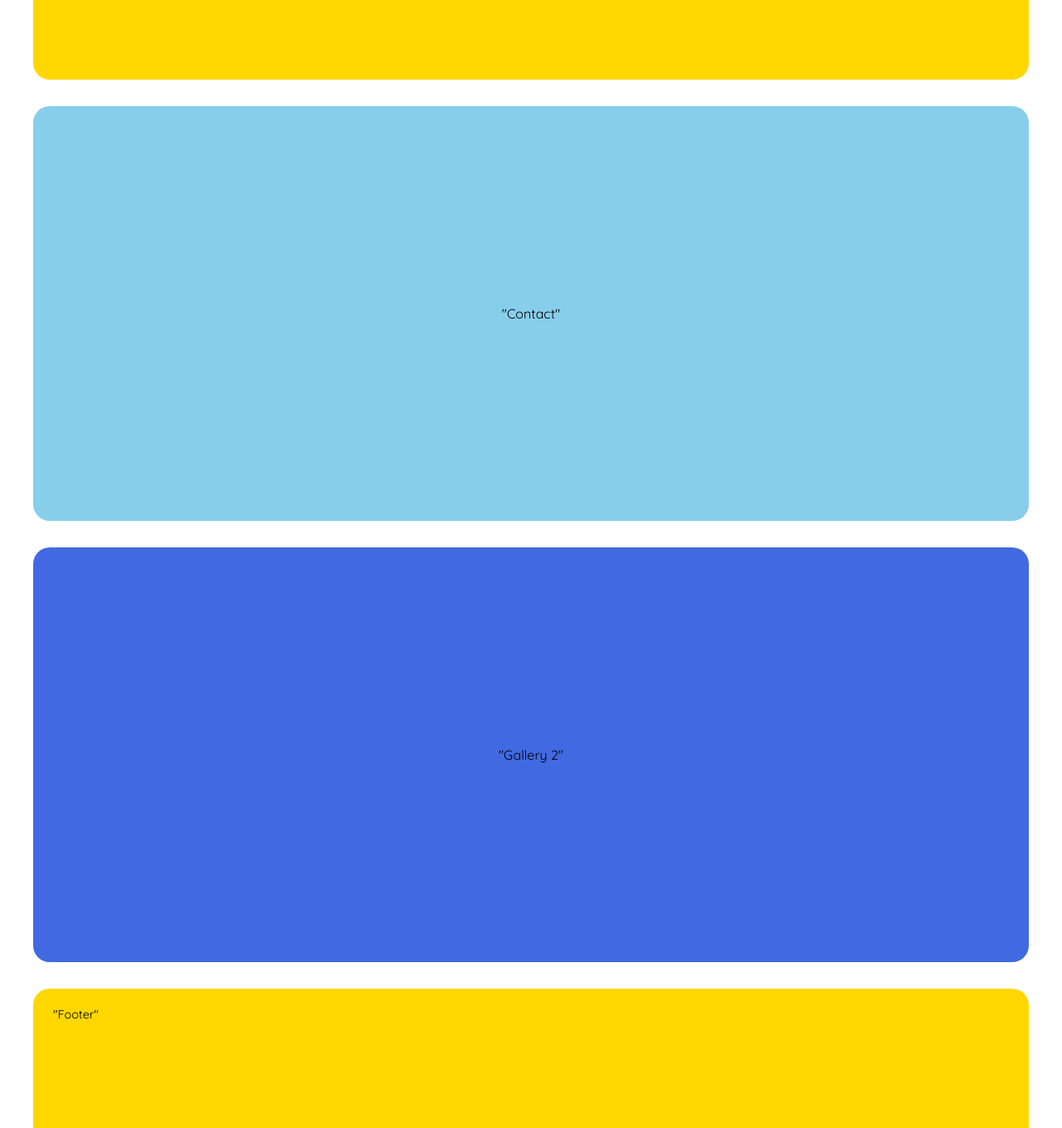
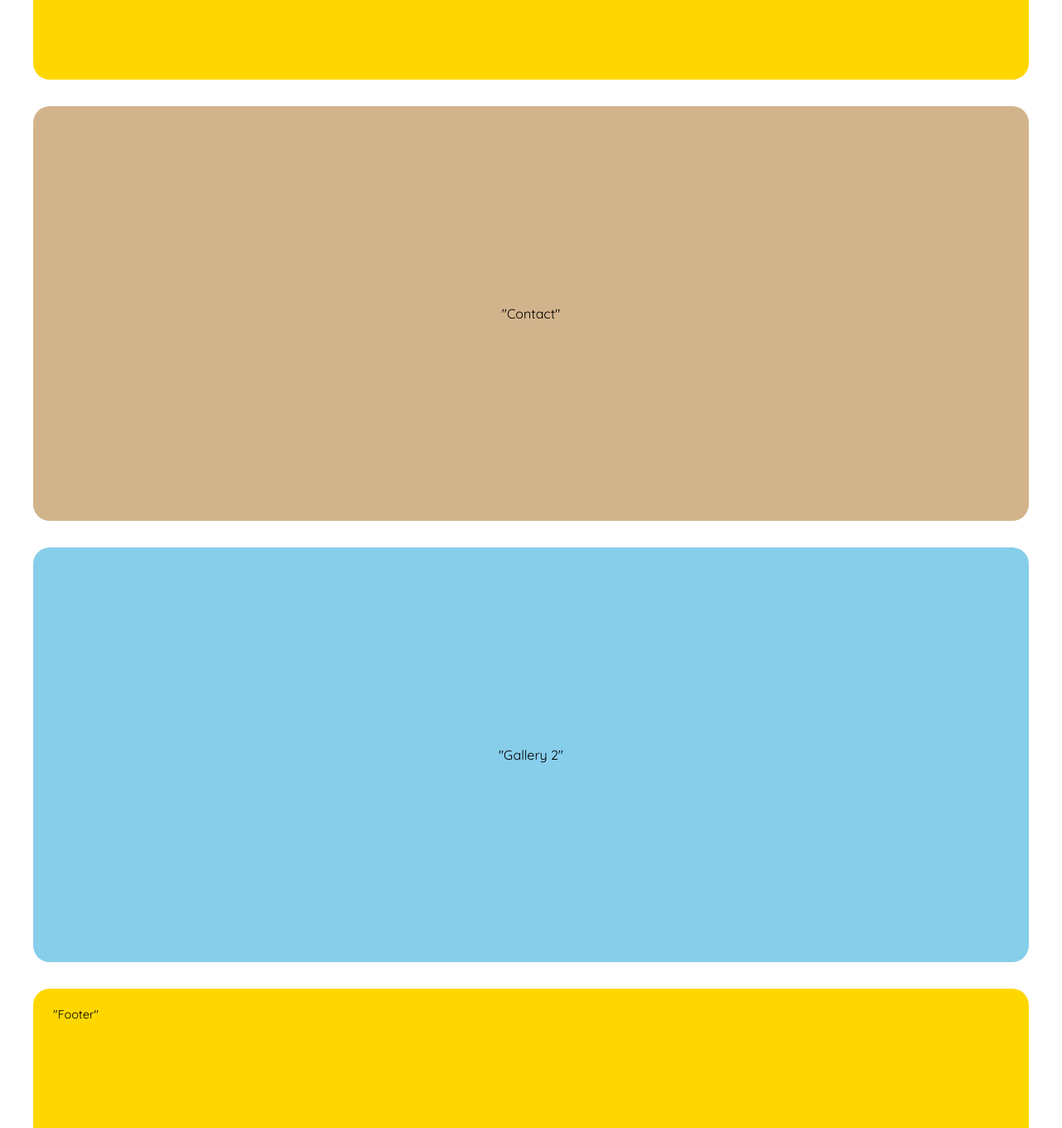
Before and after one commit to Vaeshkar/20_project02_10hours, a plain HTML site: page index.html in a window 1280 px wide. Shown: the part 2220-3580 px from the top of the page at 83% size. Drawn offline with Linux system fonts and the light colour scheme.

Commit message:
Section color added: brown

```diff
--- a/css/styles.css
+++ b/css/styles.css
@@ -46,6 +46,7 @@
     --color-primary-blue: #87CEEB;
     --color-secondary-yellow: #FFD700;
     --color-logo-blue: #4169E1;
+    --color-wood-brown: #D2B48C;
     --color-soft-blue: rgba(135, 206, 235, 0.1);
     --color-soft-yellow: rgba(255, 215, 0, 0.1);
 
@@ -149,12 +150,12 @@ background: var(--color-secondary-yellow);
 
 /* Contact Section */
 #contact {
-    background: var(--color-primary-blue);
+    background: var(--color-wood-brown);
 }
 
 /* Image Gallery 2 */
 #img-gallery-2 {
-    background: var(--color-logo-blue);
+    background: var(--color-primary-blue);
     margin-bottom: 2rem;
 }
 
```
